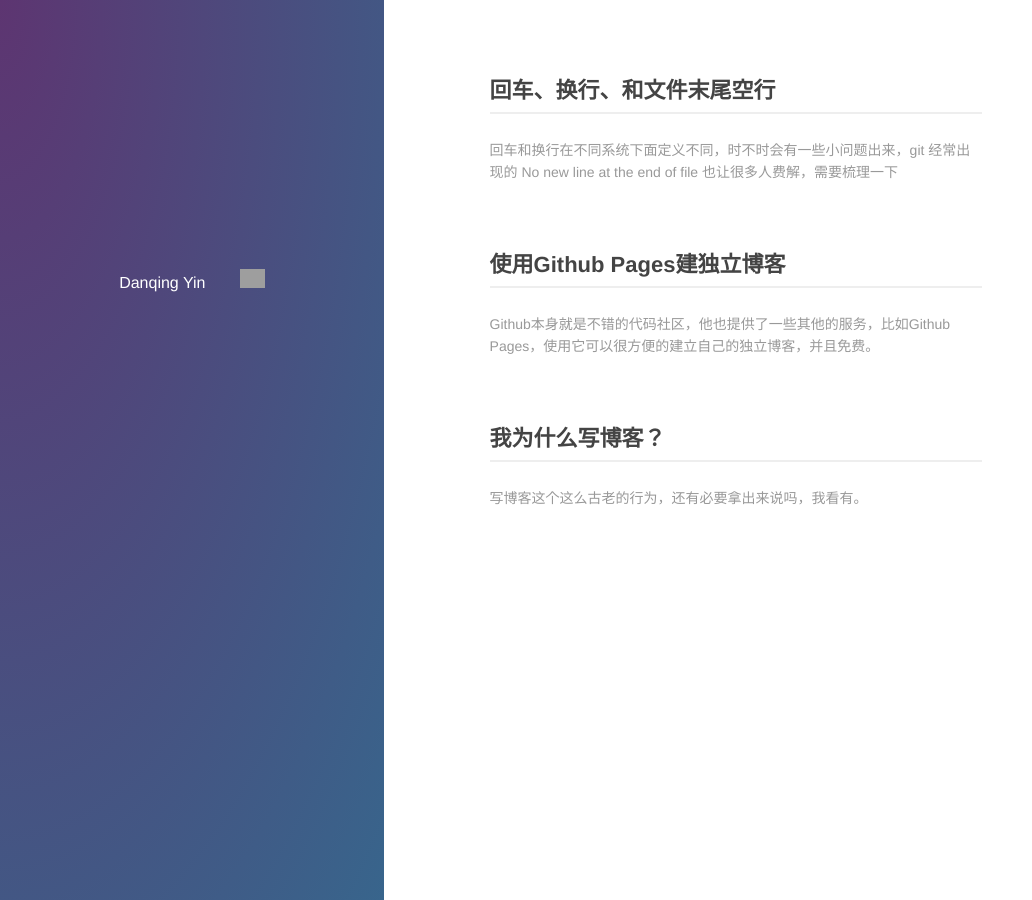
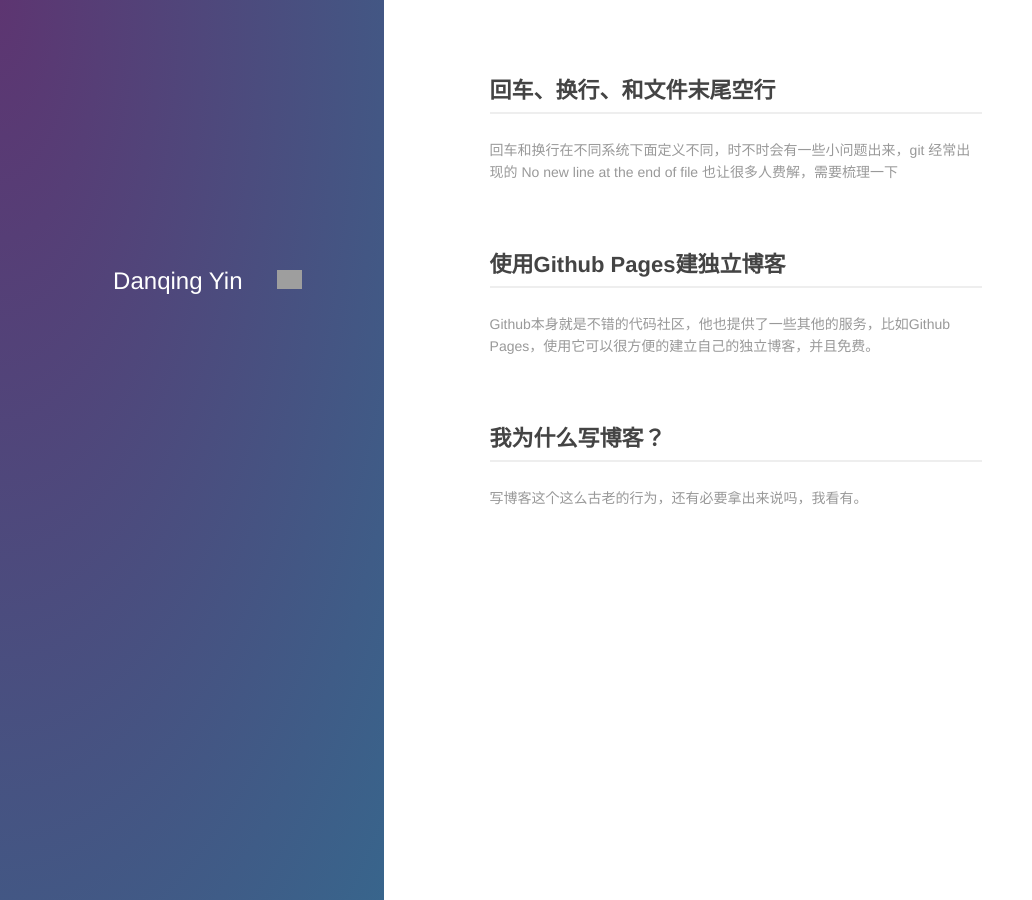
Before and after one commit to danqing117/danqing117.github.io, a Jekyll site: the page built from index.md, in a window 1280 px wide. Shown: the whole page, without its empty margins (0-1032 px from the left). Built offline with Jekyll 4.4.1, drawn with Linux system fonts in a browser that asks for light colours; grey boxes are pictures that could not be loaded.

Commit message:
Update index.md

```diff
--- a/index.md
+++ b/index.md
@@ -6,7 +6,7 @@ layout: default
   <div class="index-wrapper">
     <div class="aside">
       <div class="info-card">
-        <a class="home-menu-icon" style="color:#fff;">Danqing Yin</a>
+        <a class="home-menu-icon" style="color:#fff;"><font size="5">Danqing Yin</font></a>
         <a href="http://linkedin.com/in/danqing-yin-412a76b7" target="_blank"><img src="http://www.freeiconspng.com/uploads/linkedin-icon-31.png" alt="" width="25"/></a>
       </div>
       <div id="particles-js"></div>
```
